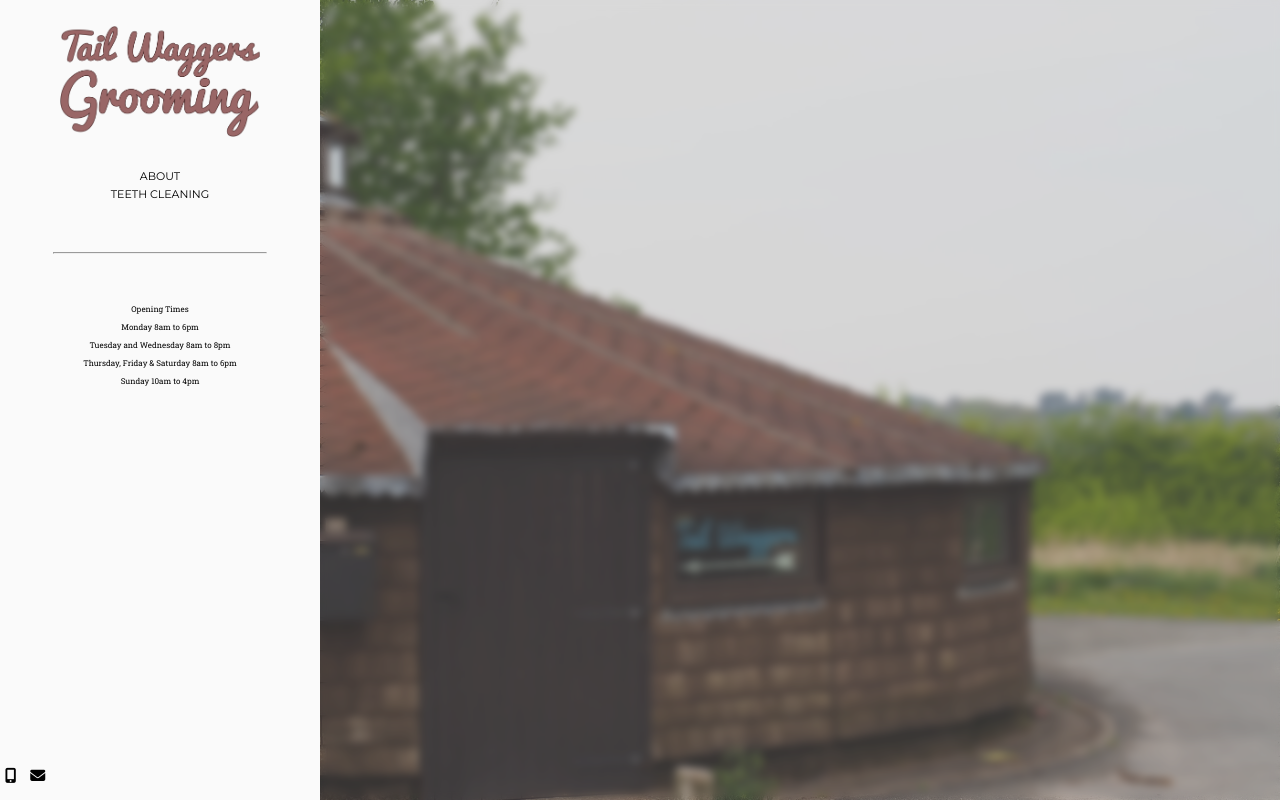
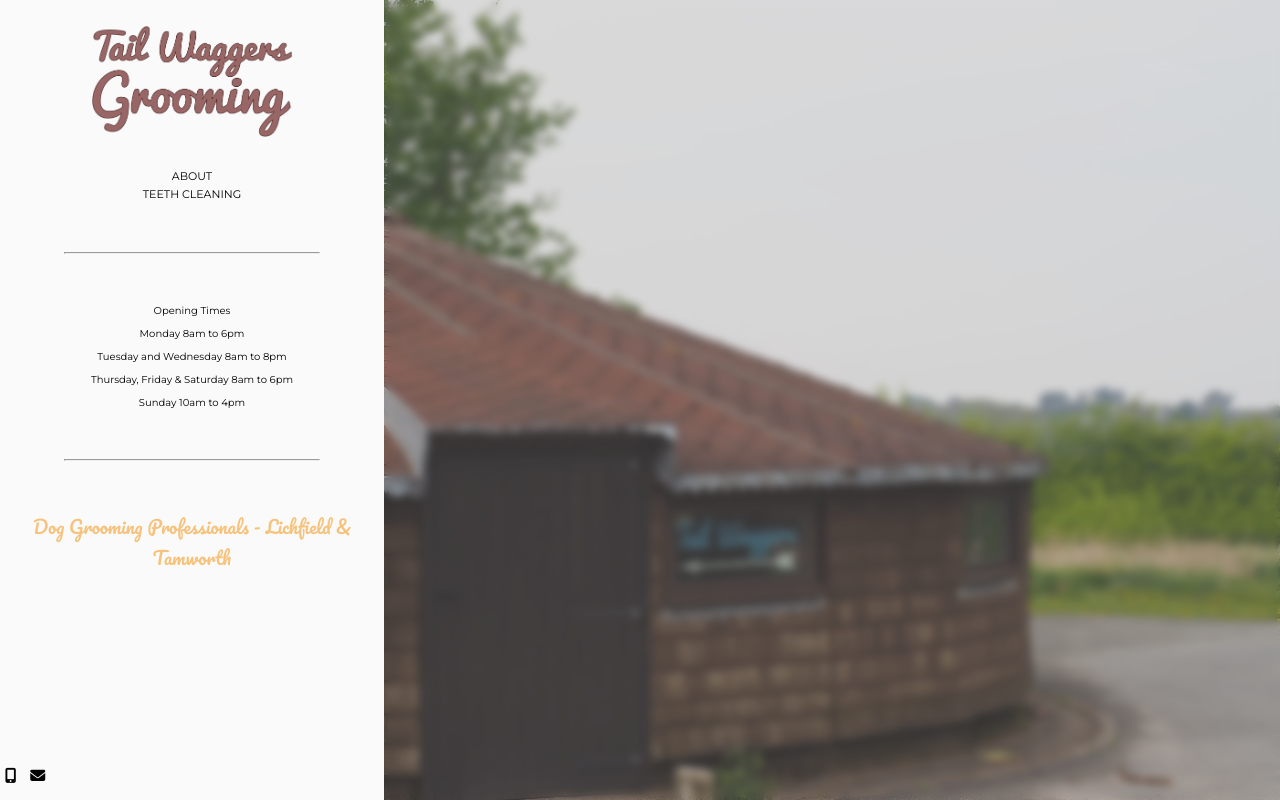
Before and after one commit to ewanlockwood/tailwaggers, a Django app: page / in a window 1280 px wide. Run offline with Django 3.2, Linux system fonts and the light colour scheme; some libraries are stand-ins or nearby versions.

Commit message:
Added side-bar statement

```diff
--- a/website/static/css/main.css
+++ b/website/static/css/main.css
@@ -1,5 +1,6 @@
 @import url('https://fonts.googleapis.com/css2?family=Roboto+Slab:wght@300;400;500&display=swap');
 @import url('https://fonts.googleapis.com/css2?family=Montserrat:wght@300;400;700&display=swap');
+@import url('https://fonts.googleapis.com/css2?family=Pacifico&display=swap');
 
 html,
 body {
@@ -27,7 +28,7 @@ body {
 }
 .side-bar {
   height: 100vh;
-  width: 25%;
+  width: 30%;
   background: rgba(250, 250, 250, 1);
   padding: 0;
   margin: 0;
@@ -58,21 +59,31 @@ body {
   transition: all 0.2s ease-in-out;
   color: #000;
 }
-
 .nav-link a:hover {
   box-shadow: 0 1px 0px #dedede;
 }
-
-
 #nav-hr {
   width: 66%;
   margin: 50px auto;
 }
 .ot {
-  font-family: 'Roboto Slab', sans-serif;
-  font-size: 8px;
+  font-family: 'Montserrat', sans-serif;
+  font-size: 10px;
   text-align: center;
 }
+
+.nav-statement {
+  width: 100%;
+}
+
+.nav-statement p {
+  font-family: 'Pacifico', cursive;
+  font-size: 18px;
+  text-align: center;
+  margin: 0 20px;
+  color: #f7c27c;
+}
+
 .footer {
   position: absolute;
   bottom: 0;
--- a/website/templates/index.html
+++ b/website/templates/index.html
@@ -52,6 +52,12 @@
           <p>Sunday 10am to 4pm </p>
         </div>
 
+        <hr id='nav-hr'>
+
+        <div class="nav-statement">
+          <p>Dog Grooming Professionals - Lichfield & Tamworth</p>
+        </div>
+
         <!-- Footer -->
         <div class="footer">
           <div class="footer-item">
```
